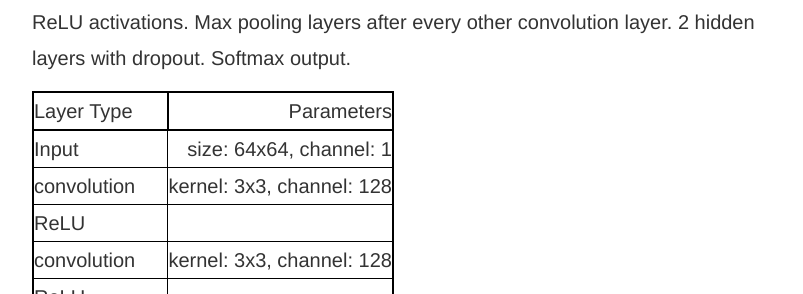
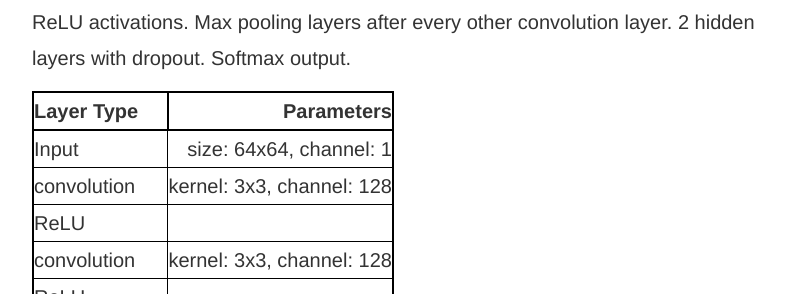
Before and after one commit to FlorianMuellerklein/FlorianMuellerklein.github.io, a Jekyll site: the page built from _posts/2016-2-13-cnn_streetview.md, in a window 1280 px wide. Shown: the part 910-1204 px from the top of the page, without its empty margins (238-1041 px from the left). Built offline with Jekyll 4.4.1, drawn with Linux system fonts in a browser that asks for light colours.

Commit message:
chars 74 cnn

```diff
--- a/_posts/2016-2-13-cnn_streetview.md
+++ b/_posts/2016-2-13-cnn_streetview.md
@@ -13,7 +13,7 @@ Convolution neural networks have been the state of the art in computer vision si
 The input are 64 x 64 greyscale images
 6 convolution layers with filter size 3x3 and ReLU activations. Max pooling layers after every other convolution layer. 2 hidden layers with dropout. Softmax output.
 
-| Layer Type | Parameters |
+| __Layer Type__ | __Parameters__ |
 | :----------|----------: |
 | Input      | size: 64x64, channel: 1 |
 | convolution| kernel: 3x3, channel: 128 |
--- a/style.scss
+++ b/style.scss
@@ -247,7 +247,7 @@ nav {
 
 table{
     border-collapse: collapse;
-    border-spacing: 0;
+    border-spacing: 2;
     border:2px solid #000000;
 }
 
```
